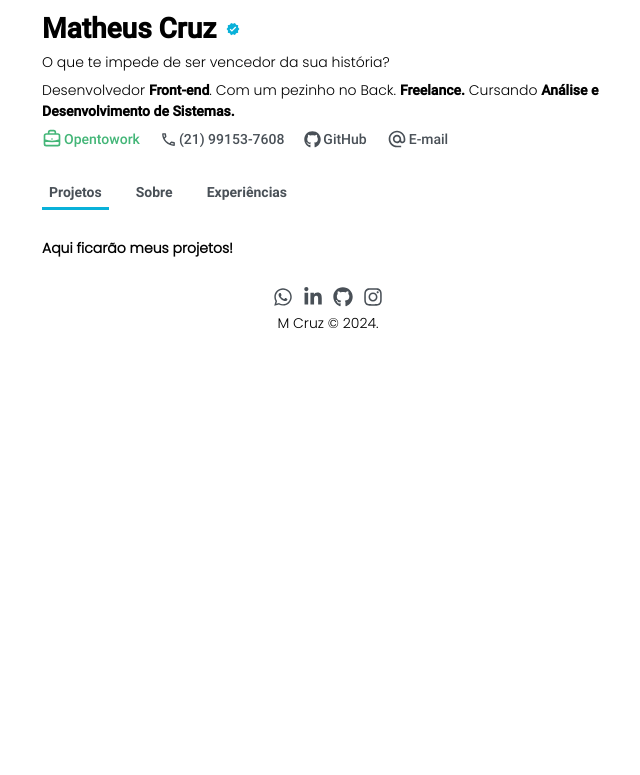
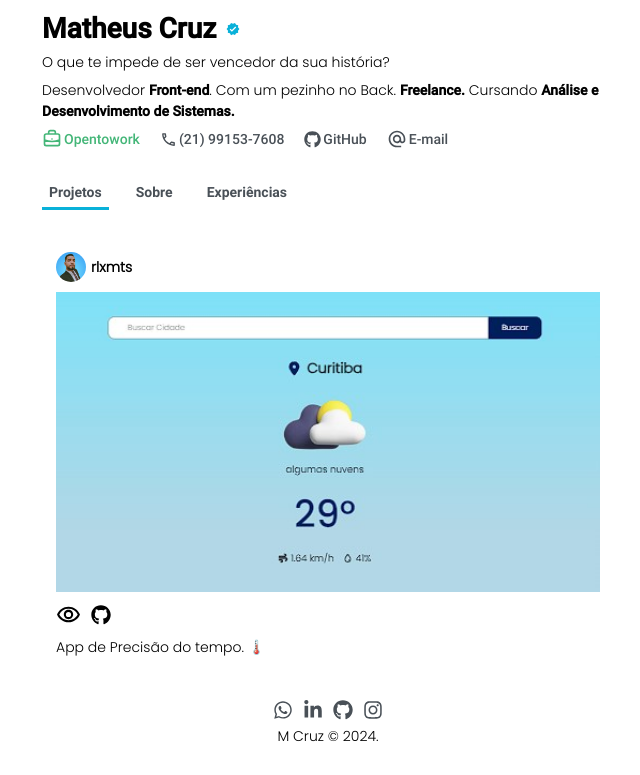
Before and after one commit to rlxmts/portfolio, a React (Vite) app: page / in a window 1280 px wide. Shown: the part 387-1162 px from the top of the page, without its empty margins (312-952 px from the left). Before the commit the page ends 800 px from the top, so only its background shows below. Built offline with nearby package versions, Linux system fonts and the light colour scheme.

Commit message:
:sparkles: criando card exemplo de projeto

```diff
--- /dev/null
+++ b/src/Components/Common/FotoPerfil/index.jsx
@@ -0,0 +1,16 @@
+import styled from "styled-components";
+import foto from "../../../assets/Imagens/foto-matheus.png";
+
+const Img = styled.img`
+  width: 30px;
+  height: 30px;
+  border-radius: 50%;
+`;
+
+const FotoPerfil = () => {
+  return(
+    <Img src={foto} alt="Matheus" />
+  );
+};
+
+export default FotoPerfil;
--- a/src/Pages/Projetos/index.jsx
+++ b/src/Pages/Projetos/index.jsx
@@ -1,6 +1,68 @@
+import styled from "styled-components";
+import FotoPerfil from "../../Components/Common/FotoPerfil";
+import fotoClima from "../../assets/Imagens/clima.jpg";
+import { MdOutlineRemoveRedEye } from "react-icons/md";
+import { FaGithub } from "react-icons/fa";
+
+const SecaoProjetos = styled.section`
+
+  .card{
+    display: flex;
+    flex-direction: column;
+    gap: 10px;
+    padding: 1rem;
+  }
+
+  .nome{
+    display:flex;
+    align-items: center;
+    gap: 5px;
+
+    span{
+      font-family: "PoppinsMedium";
+      font-size: .8rem  ;
+    }
+  }
+
+  .imagem{
+    display: block;
+    height: 300px;
+    width: 100%;
+    background-image: url(${fotoClima});
+    background-position: center;
+    background-repeat: no-repeat;
+    background-size: cover;
+
+    @media screen and (max-width: 500px){
+      height: 200px;
+    }
+  }
+
+  .icons{
+    display: flex;
+    align-items: center;
+    gap: 10px;
+  }
+`;
+
 const Projetos = () => {
   return(
-    <h1>Aqui ficarão meus projetos!</h1>
+    <SecaoProjetos>
+      <div className="card">
+        <div className="nome">
+          <FotoPerfil />
+          <h4>rlxmts</h4>
+        </div>
+        <div  className="imagem"></div>
+        <div className="icons">
+          <MdOutlineRemoveRedEye size={25} />
+          <FaGithub size={20} />
+        </div>
+        <div>
+          <span> App de Precisão do tempo. 🌡️</span>
+        </div>
+      </div>
+    </SecaoProjetos>
   );
 };
 
```
Also changed, not shown: src/assets/Imagens/clima.jpg (added).
